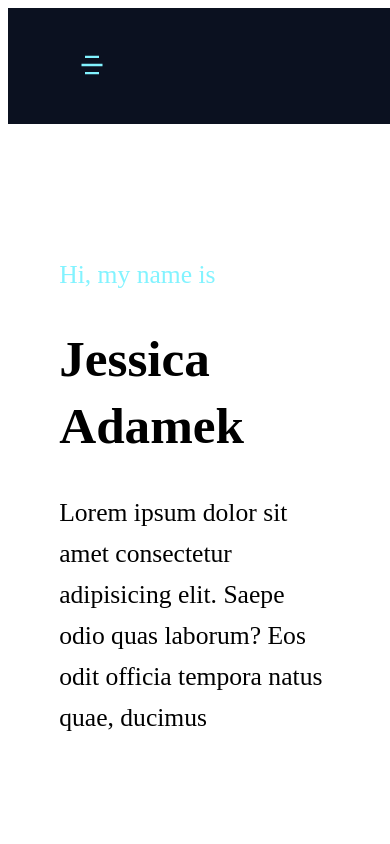
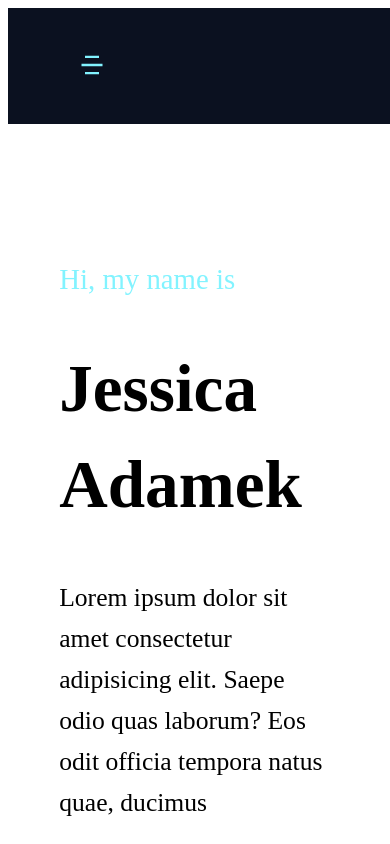
Before and after one commit to jeadamek/jadamek.com, a React (Vite) app: page / in a window 390 px wide. Shown: the top 844 px of the page. Built offline with nearby package versions, Linux system fonts and the light colour scheme; the HTML template or start-up script is replaced by a standard one.

Commit message:
:sparkles: mobile and tablet responsive layout

```diff
--- a/src/styles/components/header.sass
+++ b/src/styles/components/header.sass
@@ -5,28 +5,19 @@ header
    margin-bottom: 7.2rem
 
    h1
-      font-size: 3.2rem
-      line-height: 4.2rem
+      font-size: 4.2rem
+      line-height: 6rem
       font-weight: 700
 
    h2
       color: variables.$blue-100
-      font-size: variables.$font-size-100
+      font-size: variables.$font-size-200
       font-weight: 500
 
    p
       font-size: variables.$font-size-100
       font-weight: 400
       max-width: 43rem
-
-   @include mixins.sm
-      h1
-         font-size: 4.2rem
-         line-height: 6rem
-
-      h2
-         font-size: variables.$font-size-200
-
 
    @include mixins.md
       h1
--- a/src/styles/components/mainContent.sass
+++ b/src/styles/components/mainContent.sass
@@ -7,7 +7,7 @@
    width: 100%
 
 #content-wrapper
-   max-width: 50rem
+   max-width: 60rem
    padding: 7.2rem 3.2rem 0
    margin: 0 auto
 
@@ -40,7 +40,7 @@
 
 .skills
    display: flex
-   gap: 4.8rem
+   gap: 3.2rem
    flex-wrap: wrap
 
    div
@@ -61,7 +61,7 @@
 
 .work
    display: grid
-   gap: 8rem
+   gap: 9rem
 
 .contact-form
    margin-bottom: 5rem
--- a/src/styles/components/project.sass
+++ b/src/styles/components/project.sass
@@ -21,18 +21,18 @@
       flex-wrap: wrap
       gap: .8rem
 
-   @include mixins.lg
+   @include mixins.md
       display: grid
       grid-template-columns: 250px auto
       grid-template-areas: "image projectInfo" "image techs"
 
       border-radius: 10px
-
       padding: 1.6rem
 
       &:hover
          background-color: rgba(216, 222, 229, 0.10)
          box-shadow: 0px 4px 4px 0px rgba(0, 0, 0, 0.25)
+
 
       img
          grid-area: image
```
